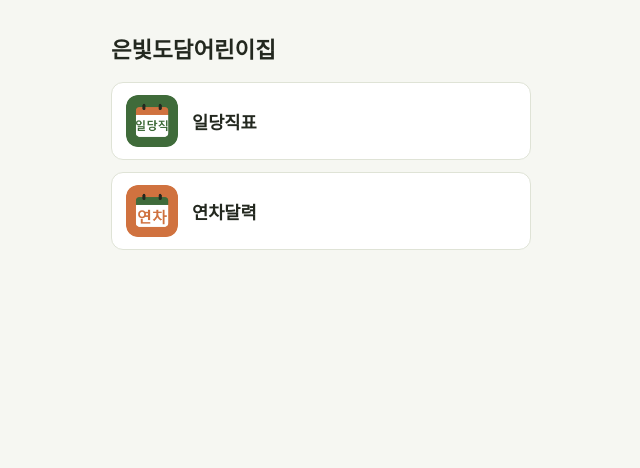
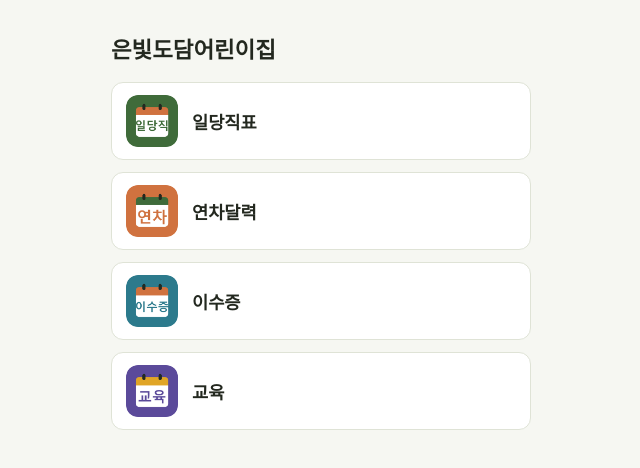
Before and after one commit to akj387-hub/eunbit, a plain HTML site: page index.html in a window 1280 px wide. Shown: the whole page, without its empty margins (319-959 px from the left). Drawn offline with Linux system fonts and the light colour scheme.

Commit message:
Add files via upload

```diff
--- a/index.html
+++ b/index.html
@@ -19,6 +19,8 @@
   <h1>은빛도담어린이집</h1>
   <a href="duty/"><img src="duty/icon-192.png" alt="">일당직표</a>
   <a href="leave/"><img src="leave/icon-192.png" alt="">연차달력</a>
+  <a href="cert/"><img src="cert/icon-192.png" alt="">이수증</a>
+  <a href="edu/"><img src="edu/icon-192.png" alt="">교육</a>
 </main>
 </body>
 </html>
```
